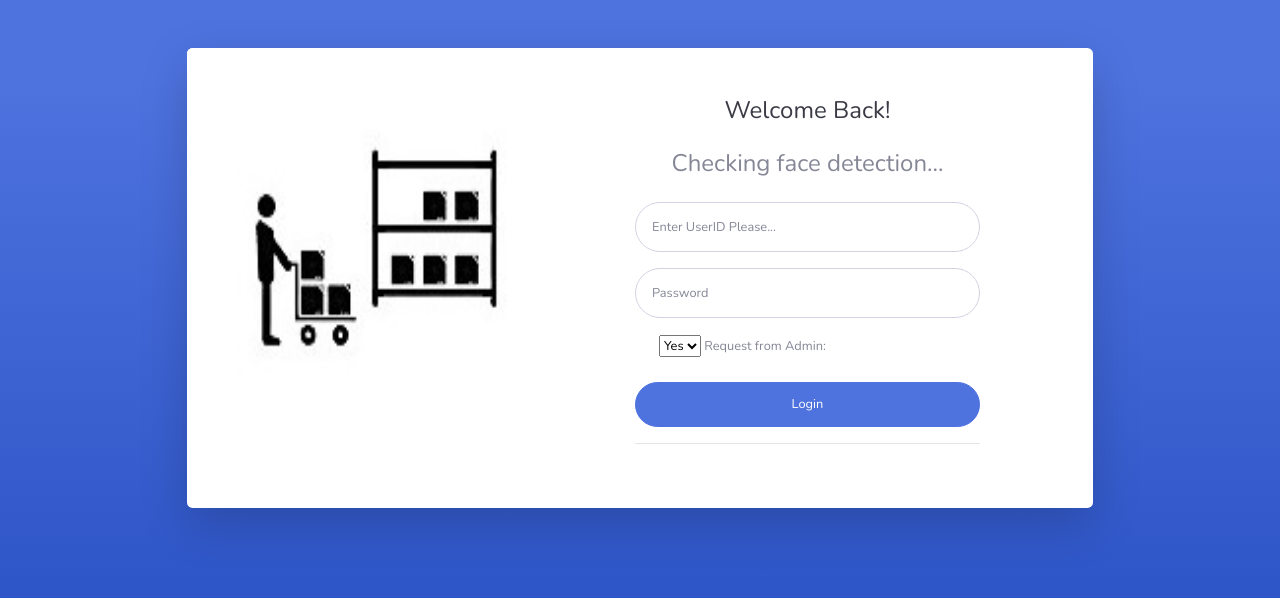
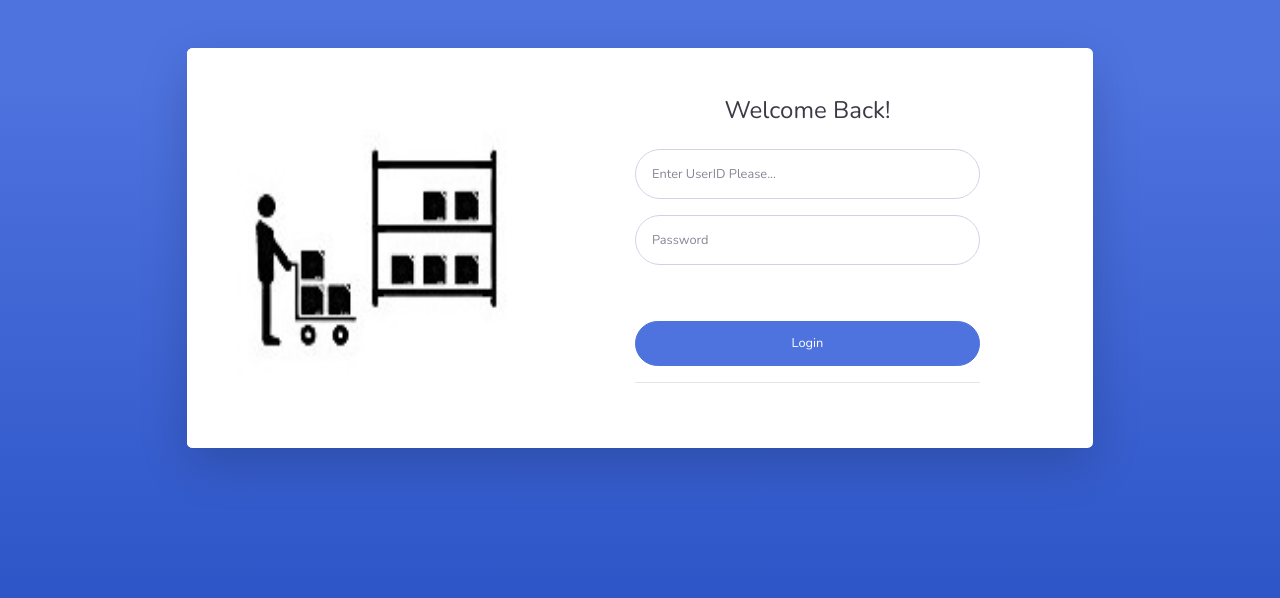
Before and after one commit to AeroWatchDkIT/AdminViewPy, a Flask app: page /login in a window 1280 px wide. Shown: the top 598 px of the page. Run offline with Flask 3, Linux system fonts and the light colour scheme; some libraries are stand-ins or nearby versions.

Commit message:
🎨 Fixed Styling on Login Page

```diff
--- a/app.py
+++ b/app.py
@@ -4,7 +4,6 @@ import requests
 
 app = Flask(__name__)
 
-# Define your API endpoints
 FORKLIFTS_API = 'https://palletsyncapi.azurewebsites.net/Forklifts'
 PALLETS_API = 'https://palletsyncapi.azurewebsites.net/Pallets'
 SHELVES_API = 'https://palletsyncapi.azurewebsites.net/Shelves'
@@ -19,7 +18,7 @@ def login():
         user_id = request.form['userId']
         pass_code = request.form['passCode']
         # Directly get a boolean value from the form input
-        request_from_admin = request.form.get('requestFromAdmin', 'false').lower() == 'true'
+        request_from_admin = 'true'
 
         # Call the API to authenticate the user with the correct boolean type
         response = requests.post(f"{USERS_API}/Authenticate", params={
--- a/templates/login.html
+++ b/templates/login.html
@@ -28,7 +28,6 @@
                                     <div class="text-center">
                                         <h1 class="h4 text-gray-900 mb-4">Welcome Back!</h1>
                                     </div>
-                                    <div id="faceDetectionStatus" class="text-center h4 mb-4">Checking face detection...</div>
                                     <form action="{{ url_for('login') }}" method="post" class="user">
                                         <div class="form-group">
                                             <input type="text" name="userId" class="form-control form-control-user" id="userId" aria-describedby="userID" placeholder="Enter UserID Please...">
@@ -38,10 +37,6 @@
                                         </div>
                                         <div class="form-group">
                                             <div class="custom-control custom-checkbox small">
-                                                <select id="requestFromAdmin" name="requestFromAdmin">
-                                                    <option value="true">Yes</option>
-                                                </select>
-                                                <label for="requestFromAdmin">Request from Admin:</label>
                                             </div>
                                         </div>
                                         <input class="btn btn-primary btn-user btn-block" type="submit" value="Login">
```
